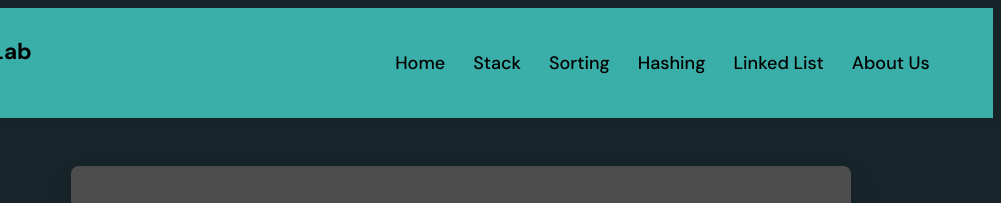
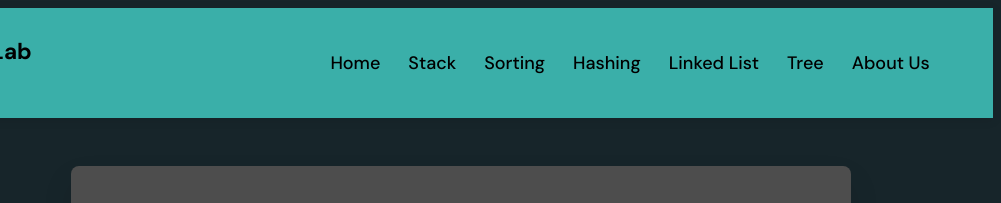
Before and after one commit to fardeentech/DSA-Virtual-Lab, a plain HTML site: page stack.html in a window 1280 px wide. Shown: the top 203 px of the page, 279-1280 px from the left. Drawn offline with Linux system fonts and the light colour scheme; a script that the page names is missing.

Commit message:
Update stack.html

```diff
--- a/stack.html
+++ b/stack.html
@@ -21,6 +21,7 @@
             <a href="sorting.html">Sorting</a>
             <a href="hashing.html">Hashing</a>
             <a href="linkedlist.html">Linked List</a>
+            <a href="tree.html">Tree</a>
             <a href="developer.html">About Us</a>
           <button>Menu</button>
         </nav>
```
